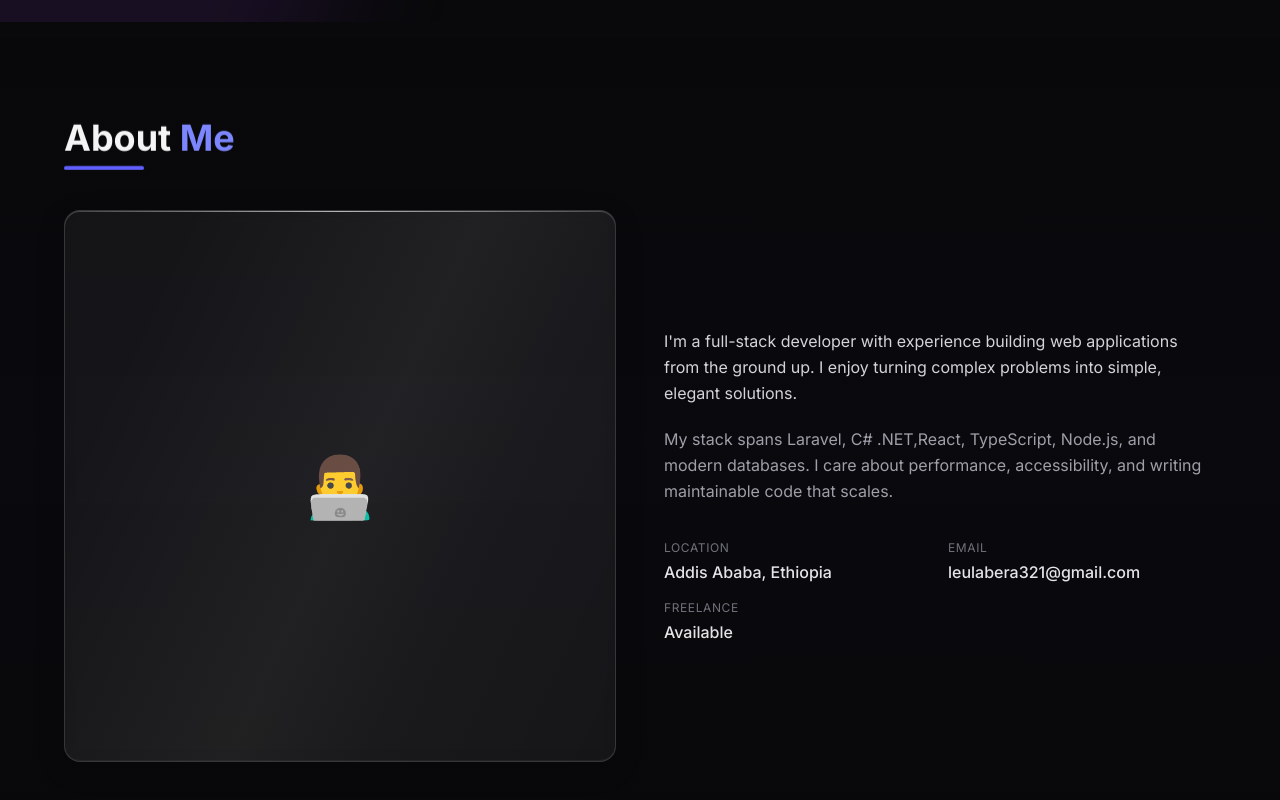
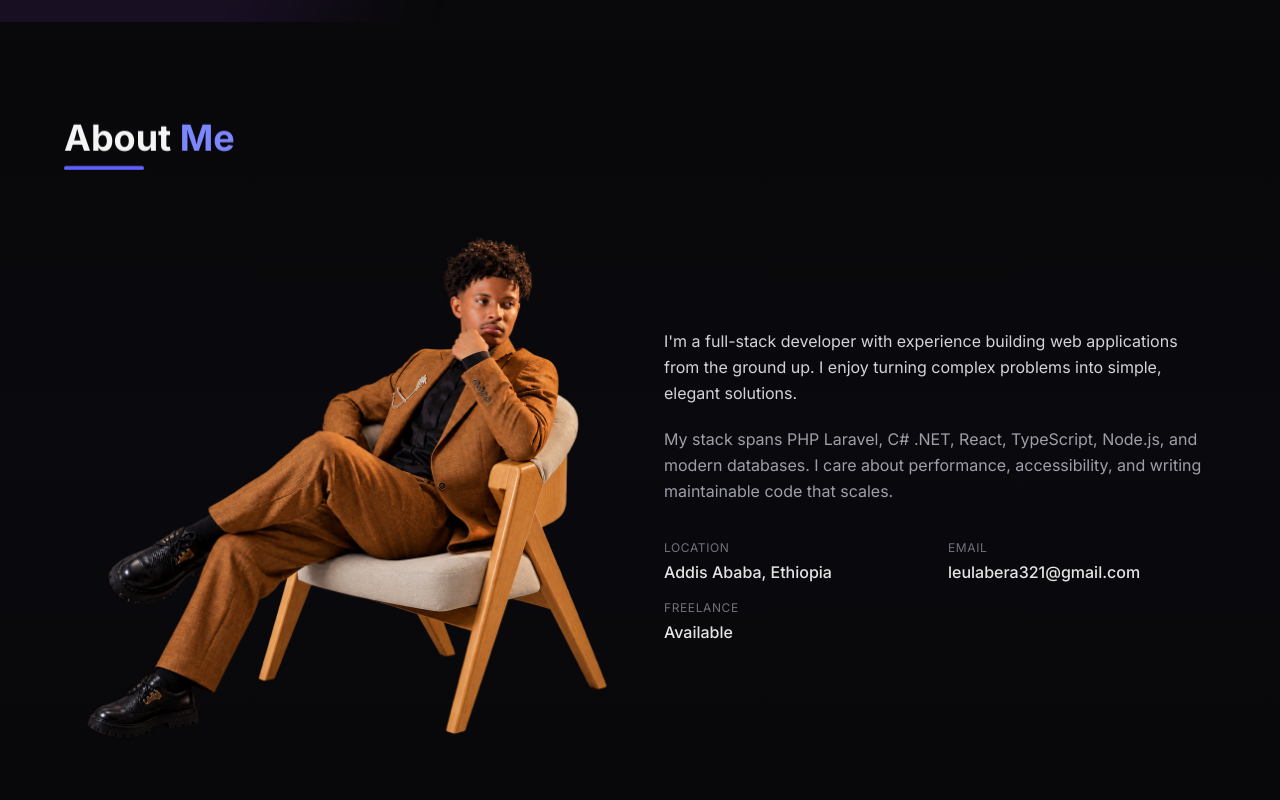
Before and after one commit to Leul-ab/portfolio, a React (Vite) app: page / in a window 1280 px wide. Shown: the part 778-1578 px from the top of the page. Built offline with nearby package versions, Linux system fonts and the light colour scheme.

Commit message:
image added

```diff
--- a/src/components/About.tsx
+++ b/src/components/About.tsx
@@ -15,8 +15,12 @@ export default function About() {
         <div className="grid md:grid-cols-2 gap-12 items-center">
           <Reveal direction="left">
             <div className="relative group">
-              <div className="aspect-square rounded-2xl glass shine flex items-center justify-center group-hover:border-indigo-500/20 transition-colors">
-                <span className="text-6xl">👨‍💻</span>
+              <div className="flex aspect-square items-center justify-center">
+                <img
+                  src={`${import.meta.env.BASE_URL}leul_image.png`}
+                  alt="Leul Abera"
+                  className="h-[92%] w-[98%] rounded-2xl object-cover transition-transform duration-500 group-hover:scale-[0.97]"
+                />
               </div>
             </div>
           </Reveal>
@@ -29,7 +33,7 @@ export default function About() {
                 problems into simple, elegant solutions.
               </p>
               <p className="text-zinc-400 leading-relaxed">
-                My stack spans Laravel, C# .NET,React, TypeScript, Node.js, and modern databases.
+                My stack spans PHP Laravel, C# .NET, React, TypeScript, Node.js, and modern databases.
                 I care about performance, accessibility, and writing maintainable
                 code that scales.
               </p>
```
Also changed, not shown: public/leul_image.png (added).
